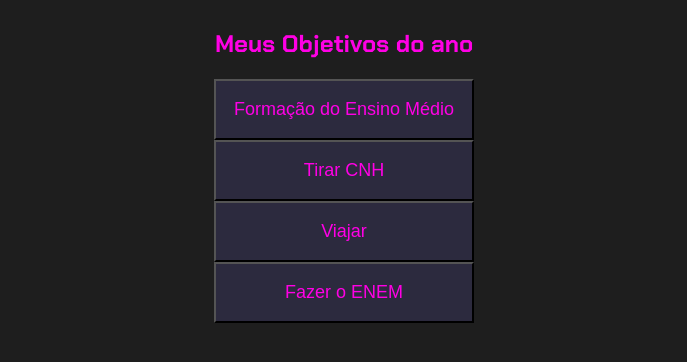
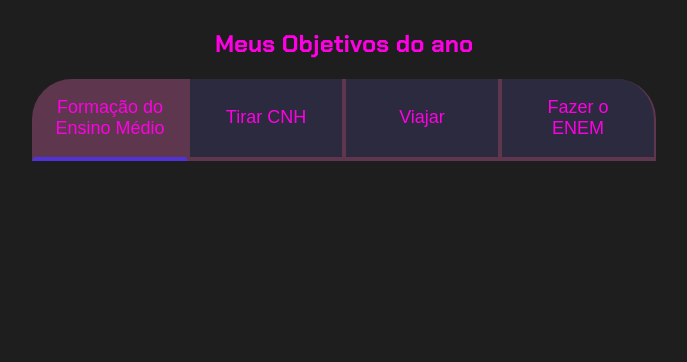
Before and after one commit to vivihelo/metas, a plain HTML site: page index.html in a window 1280 px wide. Shown: the whole page, without its empty margins (296-983 px from the left). Drawn offline with Linux system fonts and the light colour scheme.

Commit message:
Add files via upload

```diff
--- a/index.html
+++ b/index.html
@@ -11,12 +11,13 @@
     <section class="conteudo-principal">
         <h2 class="titulo-principal">Meus Objetivos do ano</h2>
 <div class="botoes">
-        <button class="botao">Formação do Ensino Médio</button>
+        <button class="botao ativo">Formação do Ensino Médio</button>
         <button class="botao">Tirar CNH</button>
         <button class="botao">Viajar</button>
         <button class="botao">Fazer o ENEM</button>
  </div>
 </section>
+<script src="main.js"></script>
 
 </body>
 </html>
--- /dev/null
+++ b/main.js
@@ -0,0 +1,12 @@
+const botoes = document.querySelectorAll(".botao");
+
+for(let i=0;i <botoes.length;i++){
+    botoes[i].onclick = function(){
+
+        for(let j=0;j<botoes.length;j++){
+            botoes[j].classList.remove("ativo");
+        }
+
+        botoes[i].classList.add("ativo");
+    }
+}
--- a/style.css
+++ b/style.css
@@ -5,7 +5,7 @@
     --cor-de-fundo: #1E1E1E;
     --verde: #5132d8;
     --branco: #ff00E5;
-    --botao-ativo: #3A375E;
+    --botao-ativo: #5e374f;
     --botao-inativo: rgba(58, 55, 94, 0.5);
     --texto-fundo: rgba(58, 55, 94, 0.3);
 }
@@ -33,4 +33,37 @@
     font-size: 18px;
     align-items: center;
     width: 100%;
+    border-bottom: 4px solid var(--botao-ativo);
+    border-left: 2px solid var(--botao-ativo);
+    border-right: 2px solid var(--botao-ativo);
+    border-top: none;
 }
+.botoes {
+    display: block;
+}
+@media screen and (min-width: 768px) {
+    .botoes {
+        display: flex;
+    }
+}
+.botao:first-child {
+    border-radius: 40px 40px 0 0;
+}
+
+@media screen and (min-width: 768px) {
+    .botoes {
+        display: flex;
+    }
+
+    .botao:first-child {
+        border-radius: 40px 0 0 0;
+    }
+
+    .botao:last-child {
+        border-radius: 0 40px 0 0;
+    }
+}
+.ativo{
+    background-color: var(--botao-ativo);
+    border-bottom: 4px solid var(--verde);
+}
```
